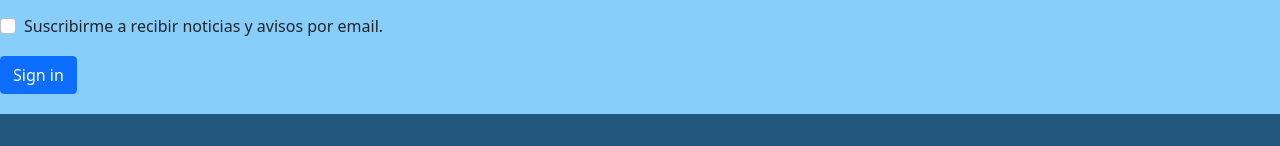
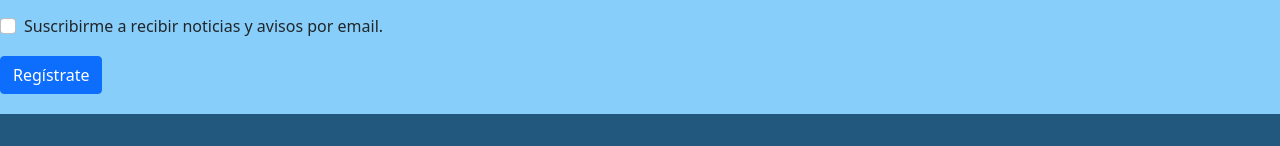
Before and after one commit to mattcapdevila28/odontologia-, a plain HTML site: page secciones/registro.html in a window 1280 px wide. Shown: the part 479-625 px from the top of the page. Drawn offline with nearby package versions, Linux system fonts and the light colour scheme; a web font is replaced by a local one.

Commit message:
ultimo cambio

```diff
--- a/secciones/registro.html
+++ b/secciones/registro.html
@@ -80,7 +80,7 @@
       </div>
     </div>
     <div class="col-12">
-      <button type="submit" class="btn btn-primary">Sign in</button>
+      <button type="submit" class="btn btn-primary">Regístrate</button>
     </div>
   </form>
 
```
